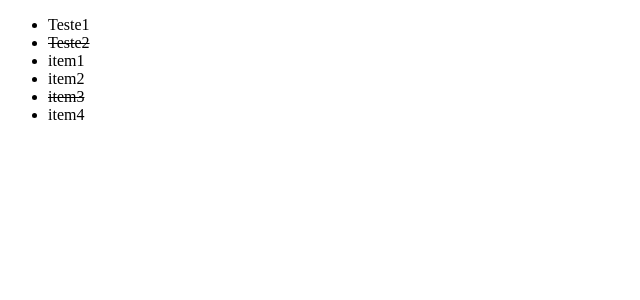
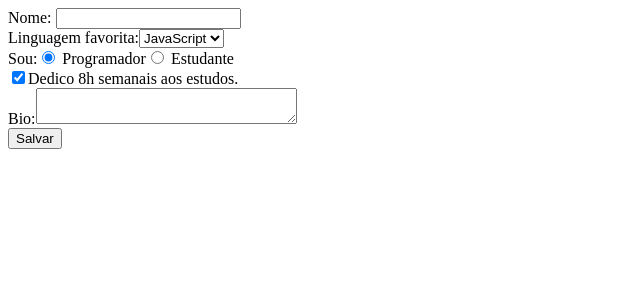
Before and after one commit to JuniimSI/Estudos_React_Santander, a React (Create React App) app: page / in a window 1280 px wide. Shown: the top 300 px of the page, without its empty margins (0-640 px from the left). Built offline with nearby package versions, Linux system fonts and the light colour scheme.

Commit message:
formulario

```diff
--- /dev/null
+++ b/src/components/Formulario.js
@@ -0,0 +1,88 @@
+import React from 'react';
+
+class Formulario extends React.Component {
+  constructor(props) {
+      super(props);
+      this.state = {
+          nome: '',
+          linguagem: 'JavaScript',
+          tipo: 'programador',
+          dedico: true,
+          bio: ''
+      };
+
+      this.handleSubmit = (event)=>{
+        event.preventDefault();
+        console.log(this.state);
+      }
+
+      this.changeName = (event)=>{
+        this.setState({nome: event.target.value})
+      }
+
+      this.changeSelect = (event) => {
+        this.setState({linguagem: event.target.value})
+      }
+
+      this.changeRadio = (event) => {
+        this.setState({tipo: event.target.value})
+      }
+
+      this.changeCheckbox = (event) => {
+        this.setState({dedico: event.target.checked})
+      }
+
+      this.changeTextarea = (event) => {
+        this.setState({bio: event.target.value})
+      }
+  }
+
+  render(){
+      return (
+          <>
+            <form onSubmit={this.handleSubmit}>
+                <label>
+                    Nome: <input type="text" value={this.state.nome} onChange={this.changeName} />
+                </label>
+                <br></br>
+                <label>
+                  Linguagem favorita:
+                  <select value={this.state.linguagem} onChange={this.changeSelect}>
+                    <option>JavaScript</option>
+                    <option>Python</option>
+                    <option>Ruby</option>
+                  </select>
+                </label>
+                <br></br>
+                <label>
+                  Sou:
+                  <input type="radio"
+                    checked={this.state.tipo == 'programador'}
+                    onChange={this.changeRadio}
+                    value="programador"/> Programador
+                  <input type="radio"
+                    checked={this.state.tipo == 'estudante'}
+                    onChange={this.changeRadio}
+                    value="estudante"/> Estudante
+                </label>
+                <br></br>
+                <label>
+                  <input type="checkbox" checked={this.state.dedico} onChange={this.changeCheckbox}/>
+                    Dedico 8h semanais aos estudos.
+                </label>
+                <br></br>
+                <label>
+                  Bio:
+                  <textarea cols="30" type="text" value={this.state.bio} onChange={this.changeTextarea} />
+                </label>
+                <br></br>
+
+                <input type="submit" value="Salvar"/>
+            </form>
+          </>
+      );
+  }
+
+}
+
+export default Formulario;
--- a/src/index.js
+++ b/src/index.js
@@ -7,6 +7,7 @@ import App4 from './components/App4';
 import App5 from './components/App5';
 import Lista from './components/Lista';
 import {Lista2, Item} from './components/Lista2';
+import Formulario from './components/Formulario';
 import reportWebVitals from './reportWebVitals';
 
 ReactDOM.render(
@@ -16,7 +17,7 @@ ReactDOM.render(
     <br></br>
     <App4 />
     <App5 />
-    <Lista/>*/}
+    <Lista/>
     <Lista2>
       Teste 01
       <Item key={5} id={55} completo={false}>
@@ -25,7 +26,8 @@ ReactDOM.render(
       <Item key={6} id={66} completo={true}>
         Teste2
       </Item>
-    </Lista2>
+    </Lista2>*/}
+    <Formulario/>
   </React.StrictMode>,
   document.getElementById('root')
 );
```
